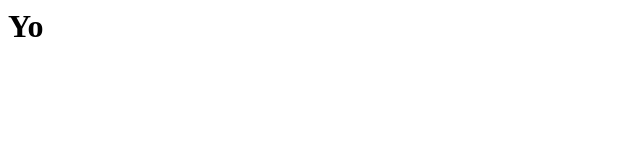
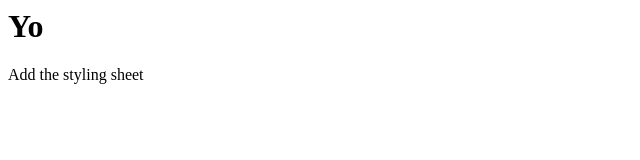
Before and after one commit to scentedsoap/gitpractice, a plain HTML site: page index.html in a window 1280 px wide. Shown: the whole page, without its empty margins (0-640 px from the left). Drawn offline with Linux system fonts and the light colour scheme.

Commit message:
added paragraph

```diff
--- a/index.html
+++ b/index.html
@@ -1,3 +1,4 @@
 <html>
     <h1>Yo</h1>
+    <p>Add the styling sheet</p>
 </html>
```
